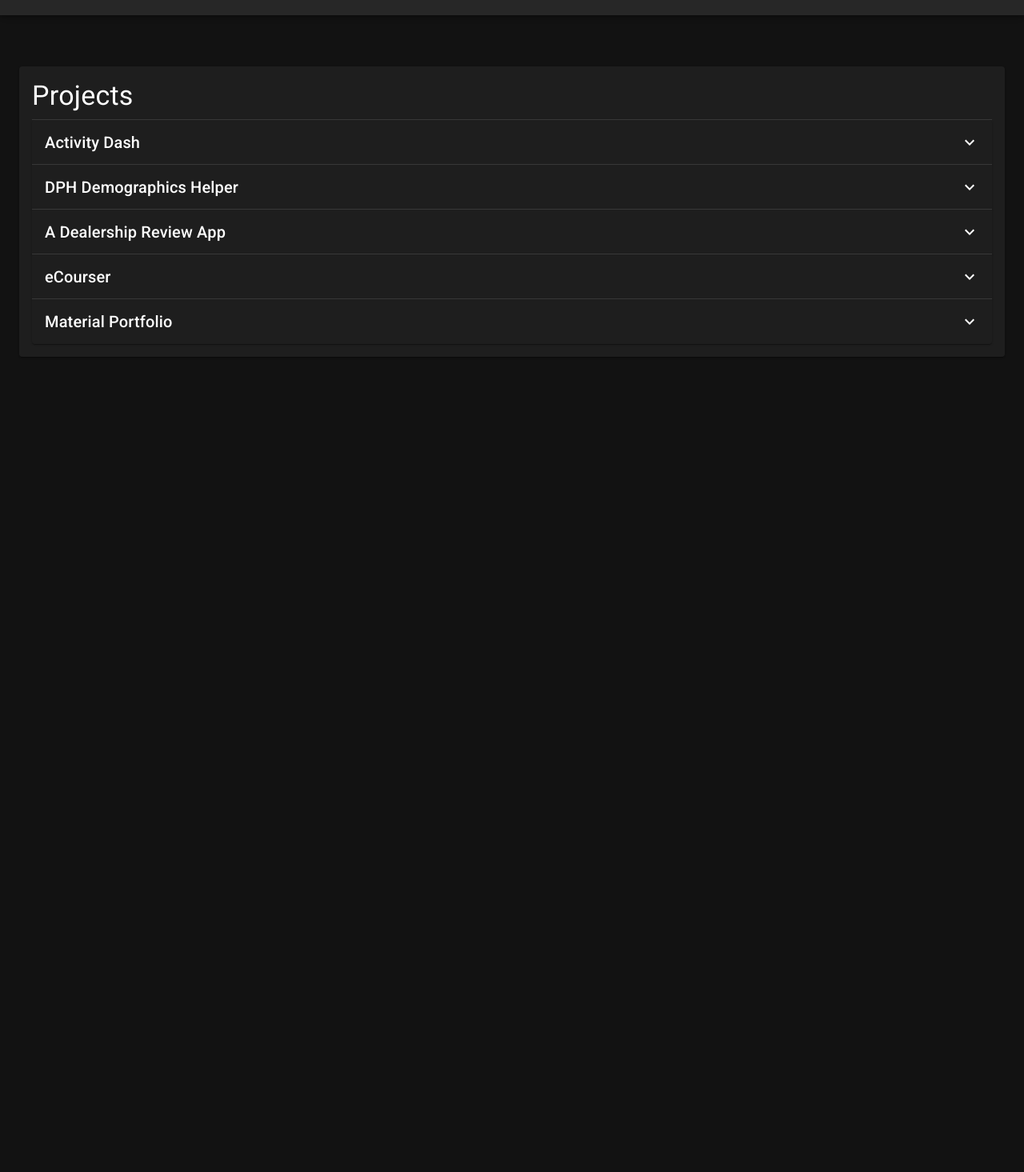
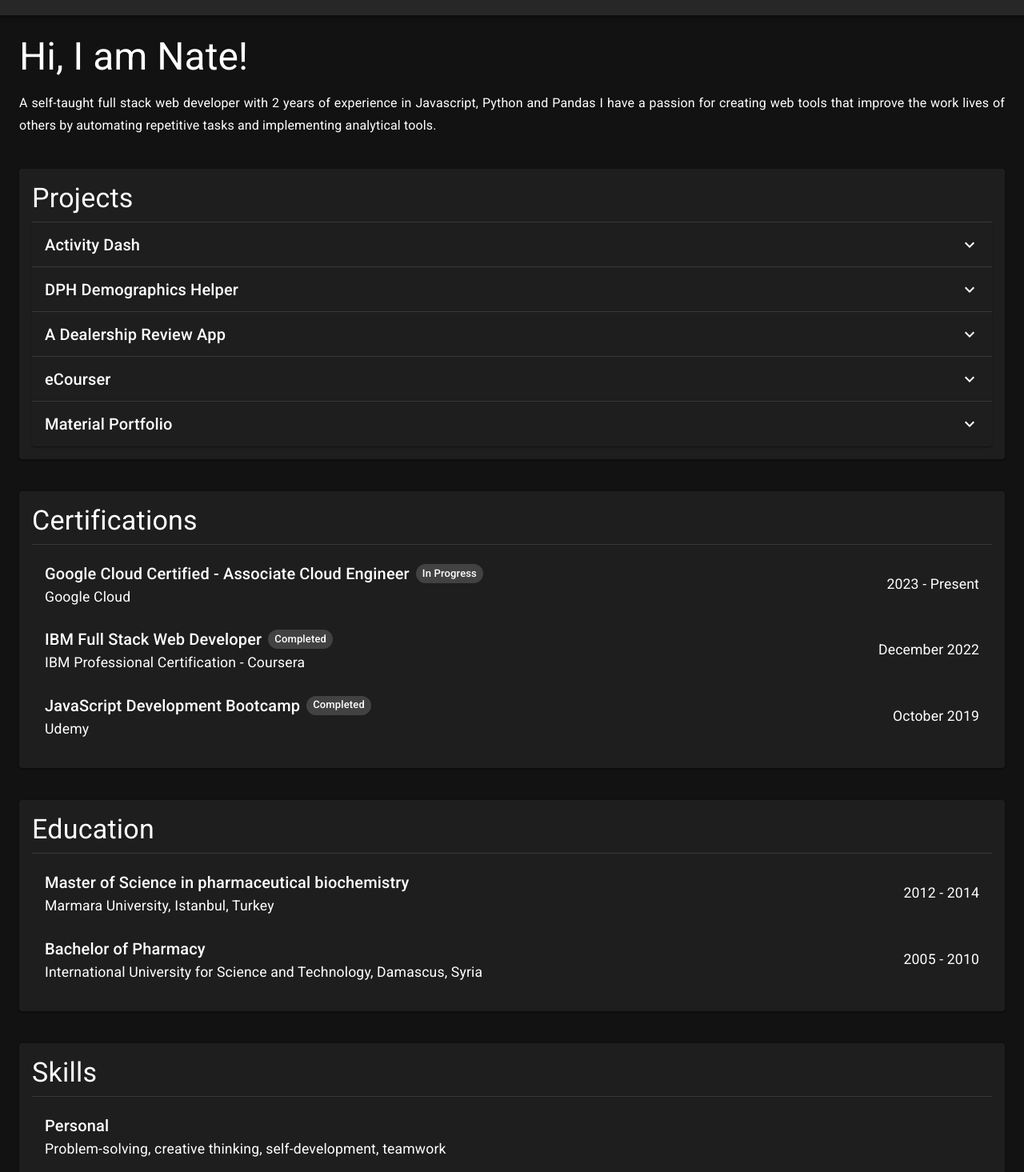
Before and after one commit to nate-sha/material-portfolio, a React (Create React App) app: page / in a window 1280 px wide. Shown: the part 45-1510 px from the top of the page at 80% size. Before the commit the page ends 800 px from the top, so only its background shows below. Built offline with nearby package versions, Linux system fonts and the light colour scheme.

Commit message:
Add Skills, Education, Experience, and Certifications

```diff
--- a/src/App.js
+++ b/src/App.js
@@ -1,10 +1,19 @@
 import * as React from "react";
 import HomeLayout from "./components/layout/HomeLayout";
+import Header from "./components/sections/Header";
 import Projects from "./components/sections/Projects";
+import Education from "./components/sections/Education";
+import Skills from "./components/sections/Skills";
+import Certifications from "./components/sections/Certifications";
+
 function App() {
   return (
     <HomeLayout>
+      <Header />
       <Projects />
+      <Certifications />
+      <Education />
+      <Skills />
     </HomeLayout>
   );
 }
--- a/src/components/layout/Drawer.jsx
+++ b/src/components/layout/Drawer.jsx
@@ -20,8 +20,8 @@ function Drawer({ mobileOpen, handleDrawerToggle, navItemList, name }) {
   const drawer = (
     <Box onClick={handleDrawerToggle} sx={{ textAlign: "center" }}>
       <Avatar
-        alt="Profile Picture"
-        src="/src/assets/profile.jpeg"
+        alt="Nate Shaar"
+        src="../../assets/media/profile.jpeg"
         sx={{ width: 100, height: 100, margin: "auto", mt: 2 }}
       />
       <Typography
--- /dev/null
+++ b/src/components/sections/Certifications.jsx
@@ -0,0 +1,43 @@
+import React from "react";
+import { Typography, List, ListItem, ListItemText, Chip } from "@mui/material";
+
+import Section from "../Section";
+import { certifications } from "../../content/certifications";
+function Certifications() {
+  return (
+    <Section title="Certifications">
+      <List>
+        {certifications.map((certification, index) => (
+          <ListItem
+            key={`${certification.name}-${index}`}
+            sx={{
+              display: "flex",
+              justifyContent: "space-between",
+            }}
+          >
+            <ListItemText>
+              <Typography
+                variant="h6"
+                sx={{
+                  display: "flex",
+                  alignItems: "center",
+                }}
+              >
+                {certification.name}
+                {certification.isCompleted ? (
+                  <Chip size="small" label="Completed" sx={{ ml: 1 }} />
+                ) : (
+                  <Chip size="small" label="In Progress" sx={{ ml: 1 }} />
+                )}
+              </Typography>
+              <Typography>{certification.description}</Typography>
+            </ListItemText>
+            <Typography>{certification.date}</Typography>
+          </ListItem>
+        ))}
+      </List>
+    </Section>
+  );
+}
+
+export default Certifications;
--- /dev/null
+++ b/src/components/sections/Education.jsx
@@ -0,0 +1,37 @@
+import React from "react";
+import { List, ListItem, ListItemText, Typography } from "@mui/material";
+
+import Section from "../Section";
+import { education } from "../../content/education";
+
+export default function Education() {
+  return (
+    <Section title="Education">
+      <List>
+        {education.map((education, index) => (
+          <ListItem
+            key={`${education.name}-${index}`}
+            sx={{
+              display: "flex",
+              justifyContent: "space-between",
+            }}
+          >
+            <ListItemText>
+              <Typography
+                variant="h6"
+                sx={{
+                  display: "flex",
+                  alignItems: "center",
+                }}
+              >
+                {education.name}
+              </Typography>
+              <Typography>{education.description}</Typography>
+            </ListItemText>
+            <Typography>{education.date}</Typography>
+          </ListItem>
+        ))}
+      </List>
+    </Section>
+  );
+}
--- /dev/null
+++ b/src/components/sections/Header.jsx
@@ -0,0 +1,25 @@
+import React from "react";
+import { Box, Typography, Divider } from "@mui/material";
+
+function Header() {
+  return (
+    <Box sx={{ flexGrow: 1 }} id="about">
+      <Typography variant="h3">Hi, I am Nate!</Typography>
+      <Typography
+        variant="subtitle1"
+        align="justify"
+        sx={{
+          // Set the y-axis margin to 2
+          my: 2,
+        }}
+      >
+        A self-taught full stack web developer with 2 years of experience in
+        Javascript, Python and Pandas I have a passion for creating web tools
+        that improve the work lives of others by automating repetitive tasks and
+        implementing analytical tools.
+      </Typography>
+    </Box>
+  );
+}
+
+export default Header;
--- /dev/null
+++ b/src/components/sections/Skills.jsx
@@ -0,0 +1,31 @@
+import * as React from "react";
+import { List, ListItem, ListItemText, Typography } from "@mui/material";
+
+import Section from "../Section";
+import { skills } from "../../content/skills";
+function Skills() {
+  return (
+    <Section title="Skills">
+      <List>
+        {skills.map((skill, index) => (
+          <ListItem key={`${skill.name}-${index}`}>
+            <ListItemText>
+              <Typography
+                variant="h6"
+                sx={{
+                  display: "flex",
+                  alignItems: "center",
+                }}
+              >
+                {skill.name}
+              </Typography>
+              <Typography>{skill.description}</Typography>
+            </ListItemText>
+          </ListItem>
+        ))}
+      </List>
+    </Section>
+  );
+}
+
+export default Skills;
```
Also changed, not shown: src/assets/media/profile.jpeg (added).
